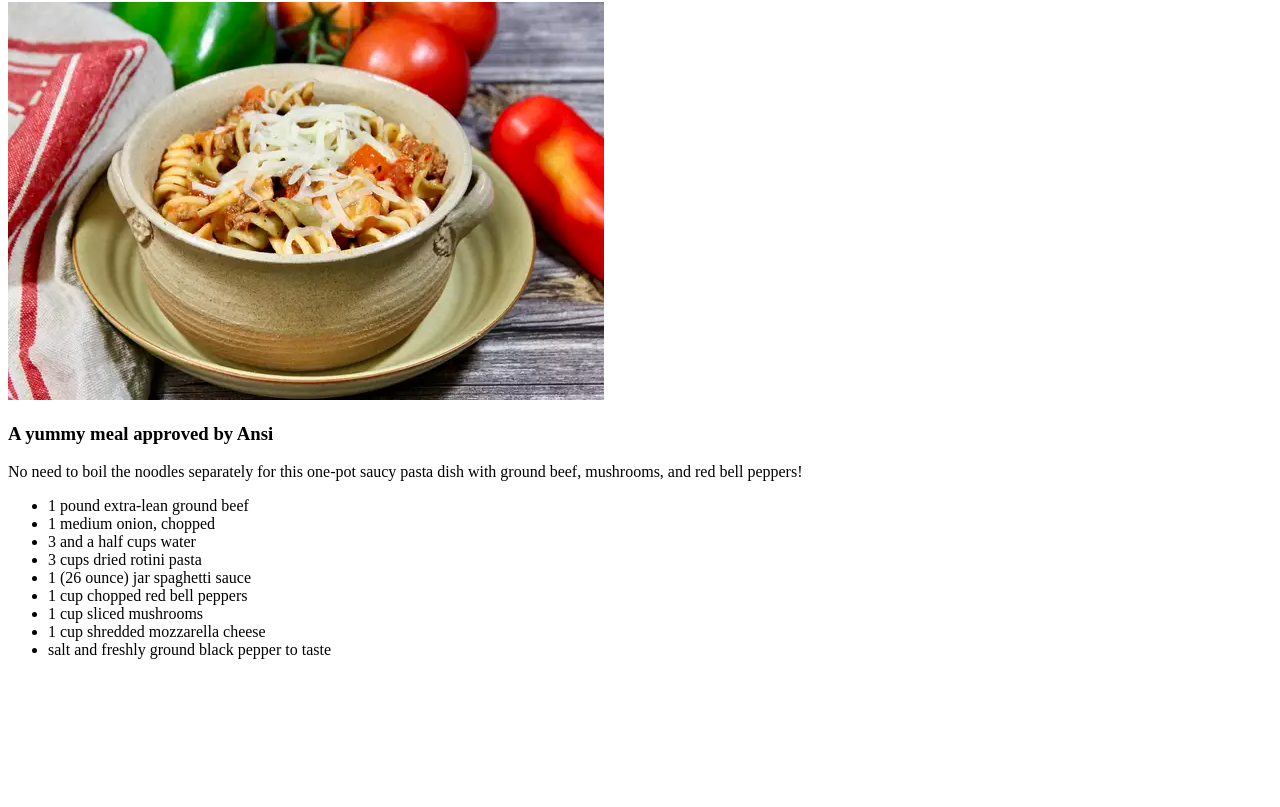
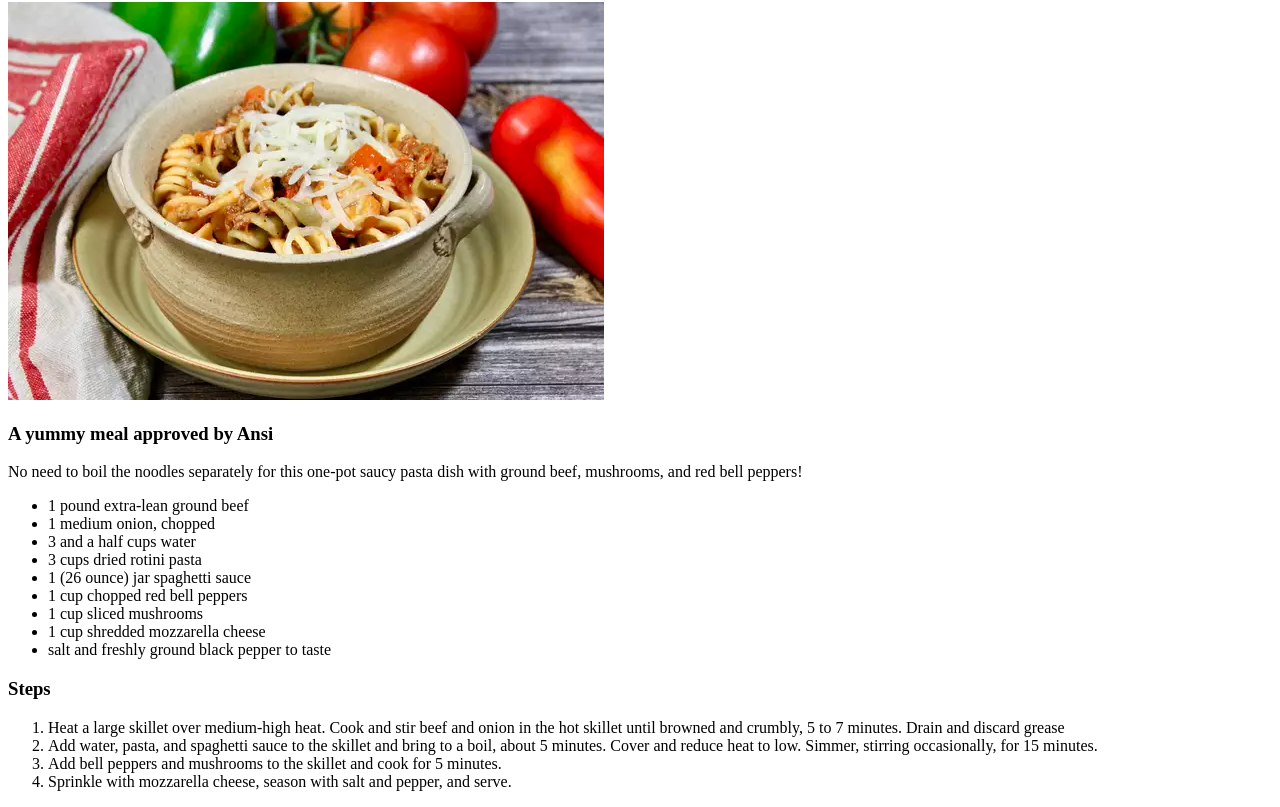
Before and after one commit to SkysAreRed/odin-recipes, a plain HTML site: page recipes/pasta.html in a window 1280 px wide. Shown: the part 78-885 px from the top of the page. Before the commit the page ends 800 px from the top, so only its background shows below. Drawn offline with Linux system fonts and the light colour scheme.

```diff
--- a/recipes/pasta.html
+++ b/recipes/pasta.html
@@ -25,7 +25,15 @@
         </ul>
     </div>
     <div>
-
+        <h3>Steps</h3>
+        <ol>
+            <li>Heat a large skillet over medium-high heat. Cook and stir beef and onion in the hot skillet until browned
+                and crumbly, 5 to 7 minutes. Drain and discard grease</li>
+            <li>Add water, pasta, and spaghetti sauce to the skillet and bring to a boil, about 5 minutes. Cover and reduce
+                heat to low. Simmer, stirring occasionally, for 15 minutes.</li>
+            <li>Add bell peppers and mushrooms to the skillet and cook for 5 minutes.</li>
+            <li>Sprinkle with mozzarella cheese, season with salt and pepper, and serve.</li>
+        </ol>
     </div>
 </body>
 </html>
```
Also changed, not shown: index.html (+5 -1 lines).
